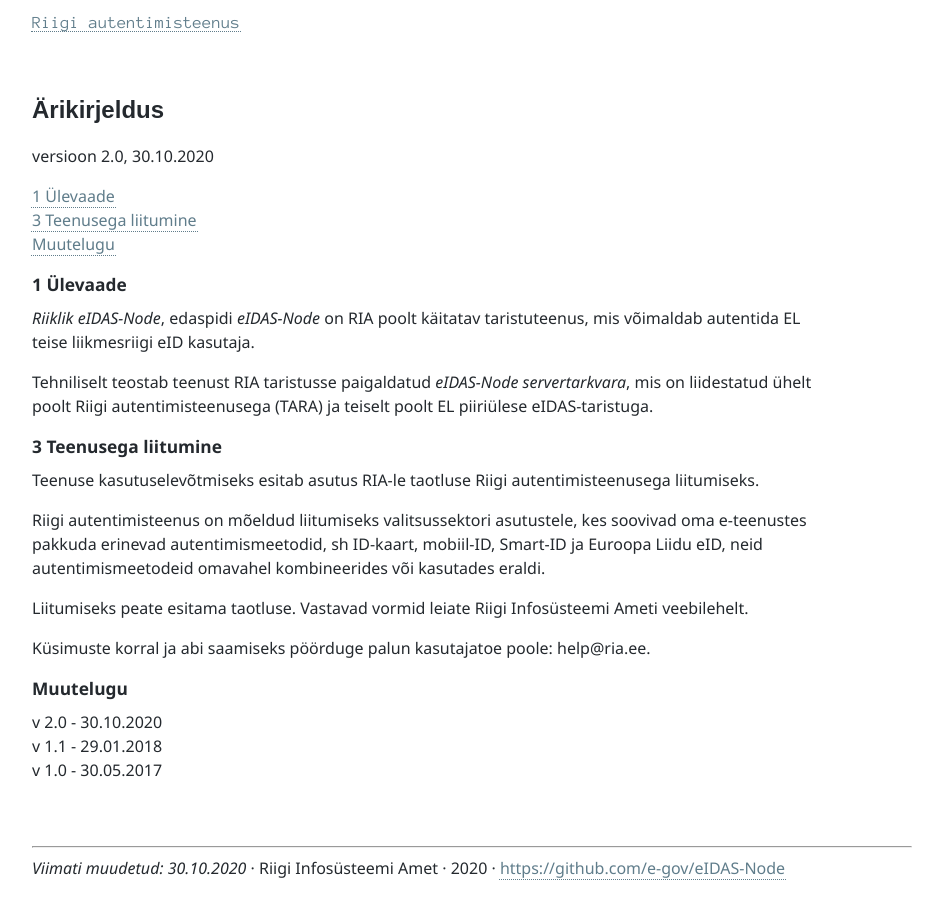
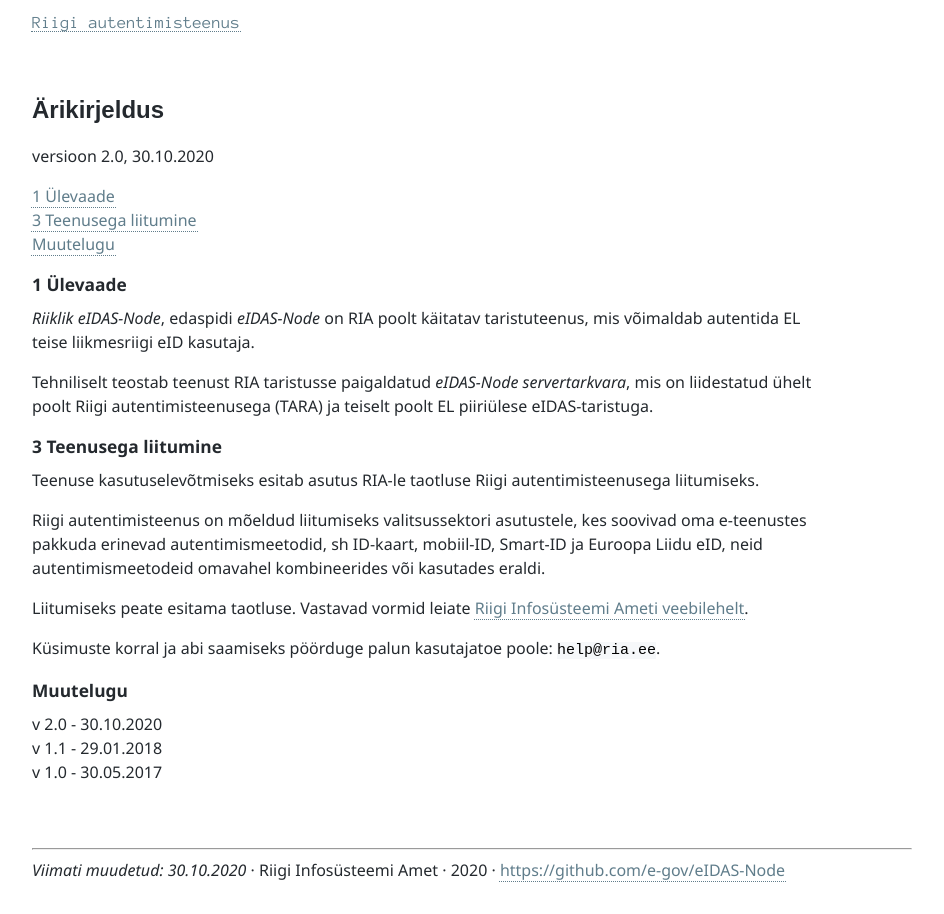
Before and after one commit to e-gov/eIDAS-Node, a Jekyll site: the page built from Arikirjeldus.md, in a window 1280 px wide. Shown: the whole page, without its empty margins (0-944 px from the left). Built offline with Jekyll 4.4.1, drawn with Linux system fonts in a browser that asks for light colours; part of the change alters nothing that is shown.

```diff
--- a/Arikirjeldus.md
+++ b/Arikirjeldus.md
@@ -24,9 +24,9 @@ Teenuse kasutuselevõtmiseks esitab asutus RIA-le taotluse Riigi autentimisteenu
 
 Riigi autentimisteenus on mõeldud liitumiseks valitsussektori asutustele, kes soovivad oma e-teenustes pakkuda erinevad autentimismeetodid, sh ID-kaart, mobiil-ID, Smart-ID ja Euroopa Liidu eID, neid autentimismeetodeid omavahel kombineerides või kasutades eraldi.
 
-Liitumiseks peate esitama taotluse. Vastavad vormid leiate Riigi Infosüsteemi Ameti veebilehelt.
+Liitumiseks peate esitama taotluse. Vastavad vormid leiate <a href='https://www.ria.ee/et/riigi-infosusteem/eid/partnerile.html#tara'>Riigi Infosüsteemi Ameti veebilehelt</a>.
 
-Küsimuste korral ja abi saamiseks pöörduge palun kasutajatoe poole: help@ria.ee.
+Küsimuste korral ja abi saamiseks pöörduge palun kasutajatoe poole: `help@ria.ee`.
 
 
 ## Muutelugu
```
